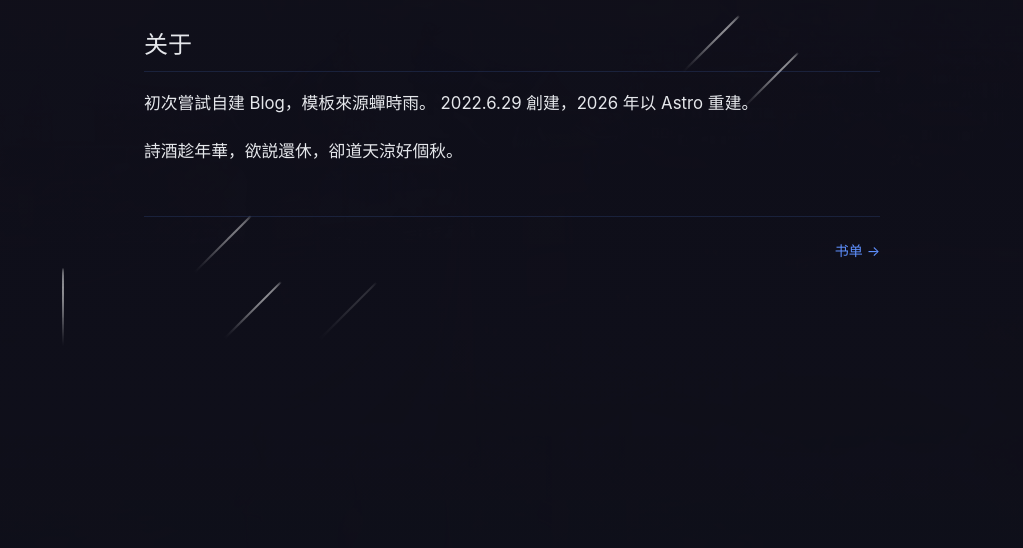
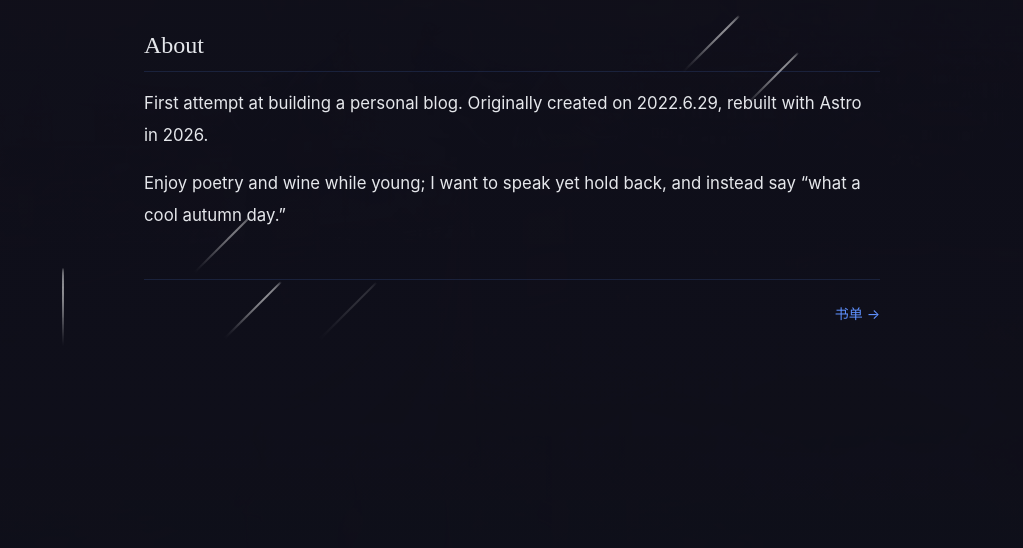
Before and after one commit to PaimonLumine/PaimonLumine.github.io, an Astro site: page /post/1 in a window 1280 px wide. Shown: the part 252-800 px from the top of the page, without its empty margins (128-1151 px from the left). Built offline with nearby package versions, Linux system fonts and the light colour scheme; Astro itself is replaced by a stand-in of ours; a script that the page names is missing.

Commit message:
Update About page: remove template reference, translate to English

```diff
--- a/src/content/posts/001-post-1.md
+++ b/src/content/posts/001-post-1.md
@@ -9,9 +9,10 @@ milestone: null
 isSingleton: true
 draft: false
 ---
-## 关于
+## About
 
-初次嘗試自建 Blog，模板來源蟬時雨。
-2022.6.29 創建，2026 年以 Astro 重建。
+First attempt at building a personal blog.
+Originally created on 2022.6.29, rebuilt with Astro in 2026.
 
-詩酒趁年華，欲説還休，卻道天涼好個秋。
+Enjoy poetry and wine while young;
+I want to speak yet hold back, and instead say "what a cool autumn day."
```
